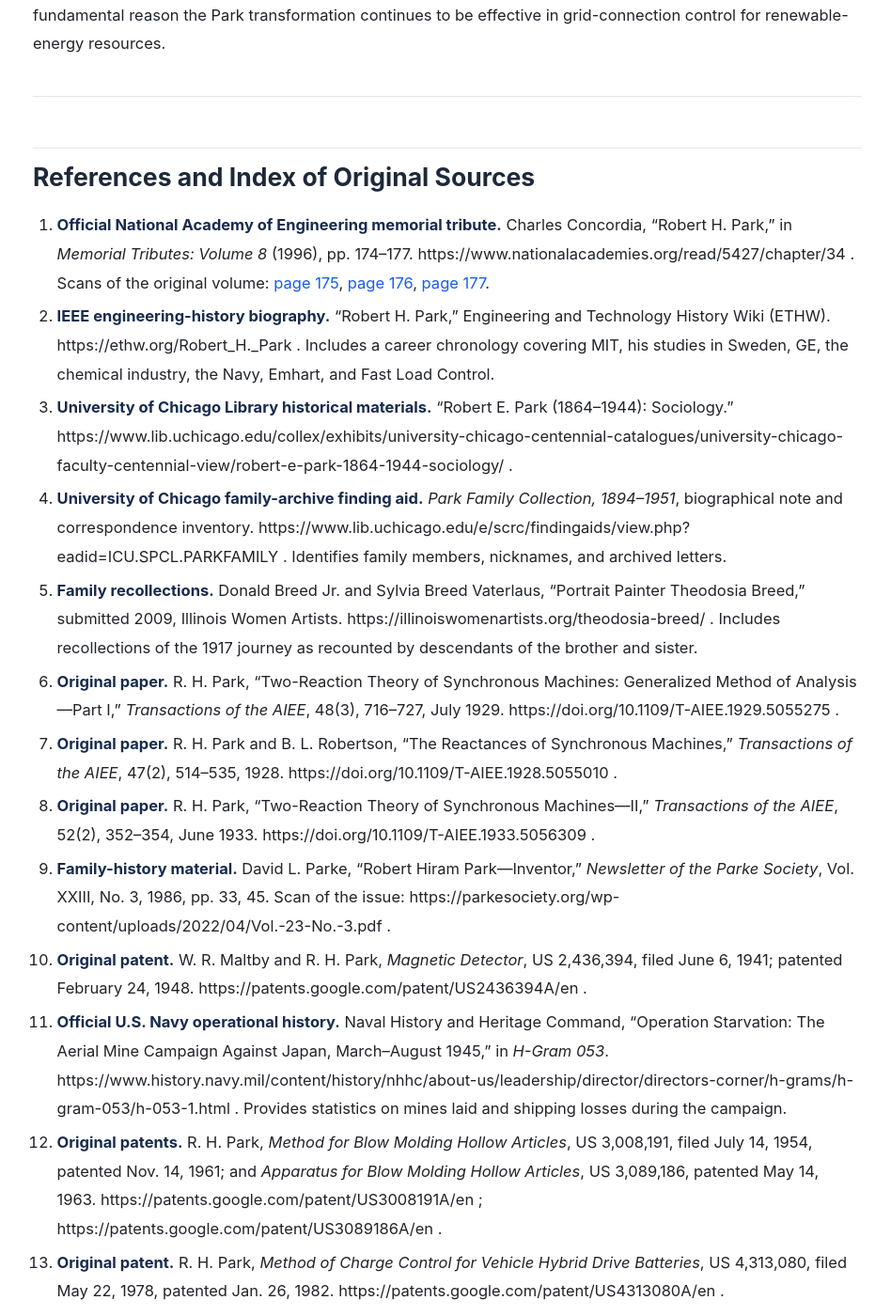
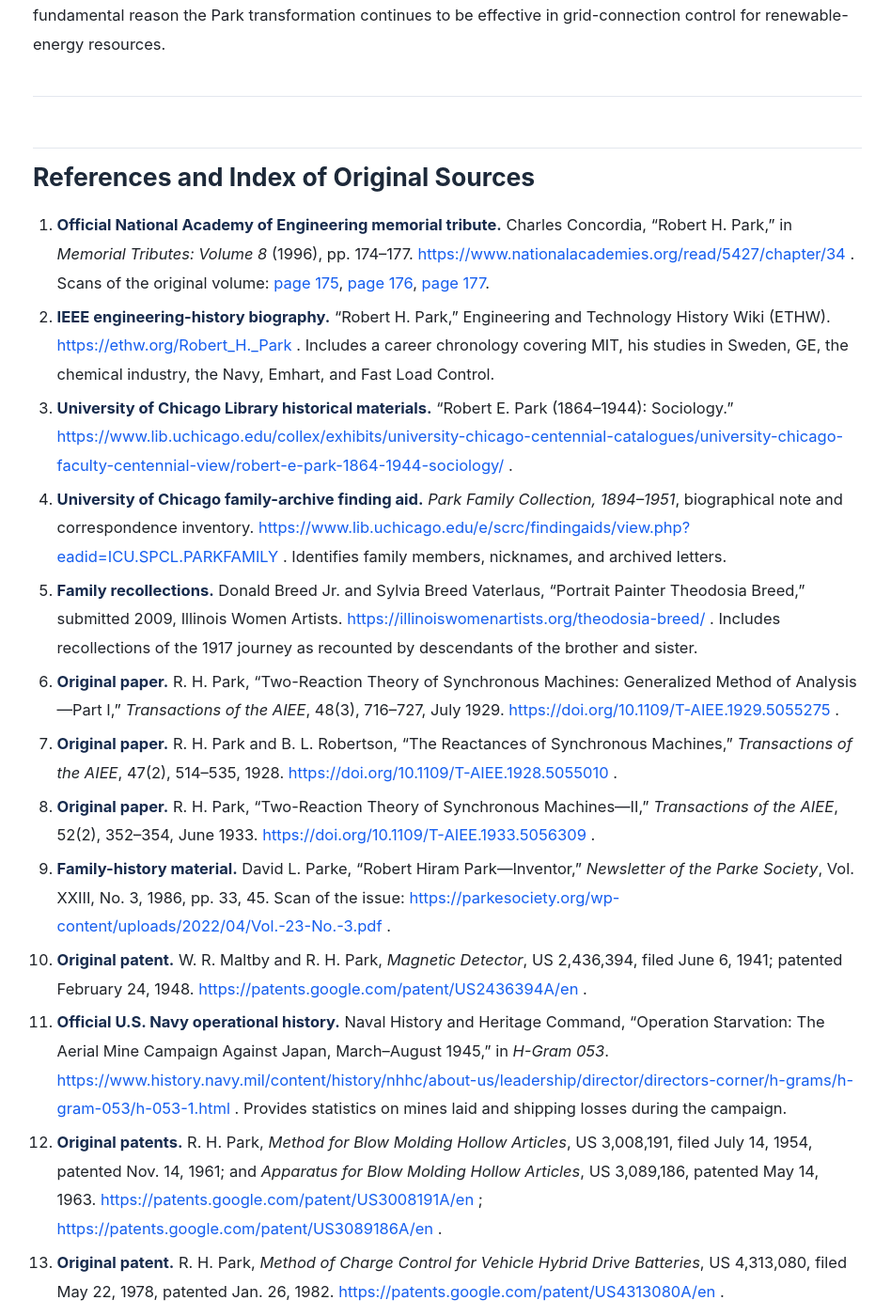
Before and after one commit to zoudehupowersystem/zoudehupowersystem.github.io, a Jekyll site: the page built from robert-h-park-remarkable-life.md, in a window 1280 px wide and 1400 px high, scrolled down 40147 px. Shown: the whole window at 94% size, without its empty margins (164-1112 px from the left). Built offline with Jekyll 4.4.1, drawn with Linux system fonts in a browser that asks for light colours; some of the changed text lies outside the part shown.

```diff
--- a/robert-h-park-remarkable-life.md
+++ b/robert-h-park-remarkable-life.md
@@ -1270,29 +1270,29 @@ The Park transformation selects coordinates that are convenient for control. Sem
 
 ## References and Index of Original Sources
 
-1. **Official National Academy of Engineering memorial tribute.** Charles Concordia, “Robert H. Park,” in *Memorial Tributes: Volume 8* (1996), pp. 174–177. https://www.nationalacademies.org/read/5427/chapter/34 . Scans of the original volume: [page 175](https://nap.nationalacademies.org/books/5427/gif/175.gif), [page 176](https://nap.nationalacademies.org/books/5427/gif/176.gif), [page 177](https://nap.nationalacademies.org/books/5427/gif/177.gif).
-2. **IEEE engineering-history biography.** “Robert H. Park,” Engineering and Technology History Wiki (ETHW). https://ethw.org/Robert_H._Park . Includes a career chronology covering MIT, his studies in Sweden, GE, the chemical industry, the Navy, Emhart, and Fast Load Control.
-3. **University of Chicago Library historical materials.** “Robert E. Park (1864–1944): Sociology.” https://www.lib.uchicago.edu/collex/exhibits/university-chicago-centennial-catalogues/university-chicago-faculty-centennial-view/robert-e-park-1864-1944-sociology/ .
-4. **University of Chicago family-archive finding aid.** *Park Family Collection, 1894–1951*, biographical note and correspondence inventory. https://www.lib.uchicago.edu/e/scrc/findingaids/view.php?eadid=ICU.SPCL.PARKFAMILY . Identifies family members, nicknames, and archived letters.
-5. **Family recollections.** Donald Breed Jr. and Sylvia Breed Vaterlaus, “Portrait Painter Theodosia Breed,” submitted 2009, Illinois Women Artists. https://illinoiswomenartists.org/theodosia-breed/ . Includes recollections of the 1917 journey as recounted by descendants of the brother and sister.
-6. **Original paper.** R. H. Park, “Two-Reaction Theory of Synchronous Machines: Generalized Method of Analysis—Part I,” *Transactions of the AIEE*, 48(3), 716–727, July 1929. https://doi.org/10.1109/T-AIEE.1929.5055275 .
-7. **Original paper.** R. H. Park and B. L. Robertson, “The Reactances of Synchronous Machines,” *Transactions of the AIEE*, 47(2), 514–535, 1928. https://doi.org/10.1109/T-AIEE.1928.5055010 .
-8. **Original paper.** R. H. Park, “Two-Reaction Theory of Synchronous Machines—II,” *Transactions of the AIEE*, 52(2), 352–354, June 1933. https://doi.org/10.1109/T-AIEE.1933.5056309 .
-9. **Family-history material.** David L. Parke, “Robert Hiram Park—Inventor,” *Newsletter of the Parke Society*, Vol. XXIII, No. 3, 1986, pp. 33, 45. Scan of the issue: https://parkesociety.org/wp-content/uploads/2022/04/Vol.-23-No.-3.pdf .
-10. **Original patent.** W. R. Maltby and R. H. Park, *Magnetic Detector*, US 2,436,394, filed June 6, 1941; patented February 24, 1948. https://patents.google.com/patent/US2436394A/en .
-11. **Official U.S. Navy operational history.** Naval History and Heritage Command, “Operation Starvation: The Aerial Mine Campaign Against Japan, March–August 1945,” in *H-Gram 053*. https://www.history.navy.mil/content/history/nhhc/about-us/leadership/director/directors-corner/h-grams/h-gram-053/h-053-1.html . Provides statistics on mines laid and shipping losses during the campaign.
-12. **Original patents.** R. H. Park, *Method for Blow Molding Hollow Articles*, US 3,008,191, filed July 14, 1954, patented Nov. 14, 1961; and *Apparatus for Blow Molding Hollow Articles*, US 3,089,186, patented May 14, 1963. https://patents.google.com/patent/US3008191A/en ; https://patents.google.com/patent/US3089186A/en .
-13. **Original patent.** R. H. Park, *Method of Charge Control for Vehicle Hybrid Drive Batteries*, US 4,313,080, filed May 22, 1978, patented Jan. 26, 1982. https://patents.google.com/patent/US4313080A/en .
-14. **Original patents.** R. H. Park, *Method of Improving the Stability of Interconnected Power Systems*, US 3,515,893, filed Feb. 7, 1966, patented June 2, 1970; *Method of Effecting Fast Turbine Valving for Improvement of Power System Stability*, US 3,848,138, patented 1974. https://patents.google.com/patent/US3515893A/en ; the subsequent reissue, https://patents.google.com/patent/USRE27842E/en , explicitly discusses an alternative implementation using digital signals and storage devices; https://patents.google.com/patent/US3848138A/en .
+1. **Official National Academy of Engineering memorial tribute.** Charles Concordia, “Robert H. Park,” in *Memorial Tributes: Volume 8* (1996), pp. 174–177. <https://www.nationalacademies.org/read/5427/chapter/34> . Scans of the original volume: [page 175](https://nap.nationalacademies.org/books/5427/gif/175.gif), [page 176](https://nap.nationalacademies.org/books/5427/gif/176.gif), [page 177](https://nap.nationalacademies.org/books/5427/gif/177.gif).
+2. **IEEE engineering-history biography.** “Robert H. Park,” Engineering and Technology History Wiki (ETHW). <https://ethw.org/Robert_H._Park> . Includes a career chronology covering MIT, his studies in Sweden, GE, the chemical industry, the Navy, Emhart, and Fast Load Control.
+3. **University of Chicago Library historical materials.** “Robert E. Park (1864–1944): Sociology.” <https://www.lib.uchicago.edu/collex/exhibits/university-chicago-centennial-catalogues/university-chicago-faculty-centennial-view/robert-e-park-1864-1944-sociology/> .
+4. **University of Chicago family-archive finding aid.** *Park Family Collection, 1894–1951*, biographical note and correspondence inventory. <https://www.lib.uchicago.edu/e/scrc/findingaids/view.php?eadid=ICU.SPCL.PARKFAMILY> . Identifies family members, nicknames, and archived letters.
+5. **Family recollections.** Donald Breed Jr. and Sylvia Breed Vaterlaus, “Portrait Painter Theodosia Breed,” submitted 2009, Illinois Women Artists. <https://illinoiswomenartists.org/theodosia-breed/> . Includes recollections of the 1917 journey as recounted by descendants of the brother and sister.
+6. **Original paper.** R. H. Park, “Two-Reaction Theory of Synchronous Machines: Generalized Method of Analysis—Part I,” *Transactions of the AIEE*, 48(3), 716–727, July 1929. <https://doi.org/10.1109/T-AIEE.1929.5055275> .
+7. **Original paper.** R. H. Park and B. L. Robertson, “The Reactances of Synchronous Machines,” *Transactions of the AIEE*, 47(2), 514–535, 1928. <https://doi.org/10.1109/T-AIEE.1928.5055010> .
+8. **Original paper.** R. H. Park, “Two-Reaction Theory of Synchronous Machines—II,” *Transactions of the AIEE*, 52(2), 352–354, June 1933. <https://doi.org/10.1109/T-AIEE.1933.5056309> .
+9. **Family-history material.** David L. Parke, “Robert Hiram Park—Inventor,” *Newsletter of the Parke Society*, Vol. XXIII, No. 3, 1986, pp. 33, 45. Scan of the issue: <https://parkesociety.org/wp-content/uploads/2022/04/Vol.-23-No.-3.pdf> .
+10. **Original patent.** W. R. Maltby and R. H. Park, *Magnetic Detector*, US 2,436,394, filed June 6, 1941; patented February 24, 1948. <https://patents.google.com/patent/US2436394A/en> .
+11. **Official U.S. Navy operational history.** Naval History and Heritage Command, “Operation Starvation: The Aerial Mine Campaign Against Japan, March–August 1945,” in *H-Gram 053*. <https://www.history.navy.mil/content/history/nhhc/about-us/leadership/director/directors-corner/h-grams/h-gram-053/h-053-1.html> . Provides statistics on mines laid and shipping losses during the campaign.
+12. **Original patents.** R. H. Park, *Method for Blow Molding Hollow Articles*, US 3,008,191, filed July 14, 1954, patented Nov. 14, 1961; and *Apparatus for Blow Molding Hollow Articles*, US 3,089,186, patented May 14, 1963. <https://patents.google.com/patent/US3008191A/en> ; <https://patents.google.com/patent/US3089186A/en> .
+13. **Original patent.** R. H. Park, *Method of Charge Control for Vehicle Hybrid Drive Batteries*, US 4,313,080, filed May 22, 1978, patented Jan. 26, 1982. <https://patents.google.com/patent/US4313080A/en> .
+14. **Original patents.** R. H. Park, *Method of Improving the Stability of Interconnected Power Systems*, US 3,515,893, filed Feb. 7, 1966, patented June 2, 1970; *Method of Effecting Fast Turbine Valving for Improvement of Power System Stability*, US 3,848,138, patented 1974. <https://patents.google.com/patent/US3515893A/en> ; the subsequent reissue, <https://patents.google.com/patent/USRE27842E/en> , explicitly discusses an alternative implementation using digital signals and storage devices; <https://patents.google.com/patent/US3848138A/en> .
 15. **Conference and journal papers.** R. H. Park, “Improved Reliability of Bulk Power Supply by Fast Load Control,” *Proceedings of the American Power Conference*, vol. 30 (1968), pp. 1128–1141; “Fast Turbine Valving,” *IEEE Transactions on Power Apparatus and Systems*, PAS-92 (1973), pp. 1065–1073. Bibliographic information used to check Park’s scholarly publications after his return to the power industry.
-16. **Contemporary paper and discussion.** B. M. Pasternack and N. B. Bhatt, “The Rockport Plant—Analysis of Temporary Fast Turbine Valving Tests,” *IEEE Transactions on Power Systems*, 3(2), 1988, pp. 529–540, including a discussion signed by R. H. Park. Paper retrieval link: https://home.engineering.iastate.edu/~jdm/ee554/FastValvingRockport1988paper1.pdf .
-17. **Historical list of IEEE Lamme Medal recipients.** Engineering and Technology History Wiki, “IEEE Lamme Medal,” listing Robert H. Park and Yu H. Ku for 1972. https://ethw.org/IEEE_Lamme_Medal .
+16. **Contemporary paper and discussion.** B. M. Pasternack and N. B. Bhatt, “The Rockport Plant—Analysis of Temporary Fast Turbine Valving Tests,” *IEEE Transactions on Power Systems*, 3(2), 1988, pp. 529–540, including a discussion signed by R. H. Park. Paper retrieval link: <https://home.engineering.iastate.edu/~jdm/ee554/FastValvingRockport1988paper1.pdf> .
+17. **Historical list of IEEE Lamme Medal recipients.** Engineering and Technology History Wiki, “IEEE Lamme Medal,” listing Robert H. Park and Yu H. Ku for 1972. <https://ethw.org/IEEE_Lamme_Medal> .
 18. **Bibliographic lead for a contemporary obituary.** “In Memory of. Robert H. Park. Inventor, Engineer,” *IEEE Power Engineering Review*, 14(5), May 1994, p. 26. [DOI: 10.1109/MPER.1994.279095](https://doi.org/10.1109/MPER.1994.279095).
-19. **MIT historical project.** “Ku Yu Hsiu—Polymath,” *Early Chinese Students at MIT*. https://earlychinesemit.mit.edu/student-profiles/ku-yu-hsiu-polymath/ . Used to check Ku’s degrees and the title of his 1928 doctoral dissertation.
-20. **IEEE engineering-history biography.** “Yu Hsiu Ku,” ETHW. https://ethw.org/Yu_Hsiu_Ku . Used to check Ku’s employment at GE, his academic career after 1950, and his 1972 award.
-21. **Chinese-language historical study.** Yang Huizhong, Fang Guanghui, and Ji Zhicheng, “Mr. Ku Yu Hsiu’s Innovations in Science and Technology,” *Journal of Jiangnan University (Humanities & Social Sciences)*, vol. 2, no. 1, 2003, reprinted by the Ku Yu Hsiu Memorial Hall: https://guyx.org/index.php?a=memory&id=226&m=article . The article provides a historical overview of “Ku variables.”
-22. **Original paper.** Y. H. Ku, “Transient Analysis of A-C. Machinery,” *Transactions of the AIEE*, 48(3), 707–714, 1929. https://doi.org/10.1109/T-AIEE.1929.5055273 .
-23. **Original paper.** Y. H. Ku, “Transient Analysis of Rotating Machines and Stationary Networks by Means of Rotating Reference Frames,” *Transactions of the AIEE*, 70(1), 943–957, 1951. https://doi.org/10.1109/T-AIEE.1951.5060505 . The original abstract explicitly discusses the relationship between forward and backward components and direct- and quadrature-axis components.
+19. **MIT historical project.** “Ku Yu Hsiu—Polymath,” *Early Chinese Students at MIT*. <https://earlychinesemit.mit.edu/student-profiles/ku-yu-hsiu-polymath/> . Used to check Ku’s degrees and the title of his 1928 doctoral dissertation.
+20. **IEEE engineering-history biography.** “Yu Hsiu Ku,” ETHW. <https://ethw.org/Yu_Hsiu_Ku> . Used to check Ku’s employment at GE, his academic career after 1950, and his 1972 award.
+21. **Chinese-language historical study.** Yang Huizhong, Fang Guanghui, and Ji Zhicheng, “Mr. Ku Yu Hsiu’s Innovations in Science and Technology,” *Journal of Jiangnan University (Humanities & Social Sciences)*, vol. 2, no. 1, 2003, reprinted by the Ku Yu Hsiu Memorial Hall: <https://guyx.org/index.php?a=memory&id=226&m=article> . The article provides a historical overview of “Ku variables.”
+22. **Original paper.** Y. H. Ku, “Transient Analysis of A-C. Machinery,” *Transactions of the AIEE*, 48(3), 707–714, 1929. <https://doi.org/10.1109/T-AIEE.1929.5055273> .
+23. **Original paper.** Y. H. Ku, “Transient Analysis of Rotating Machines and Stationary Networks by Means of Rotating Reference Frames,” *Transactions of the AIEE*, 70(1), 943–957, 1951. <https://doi.org/10.1109/T-AIEE.1951.5060505> . The original abstract explicitly discusses the relationship between forward and backward components and direct- and quadrature-axis components.
 
 24. **Modern original research: the complex–real relationship between Ku and Park quantities.** M. Bakkar, S. Bogarra, A. Rolán, F. Córcoles, J. Saura, “Voltage sag influence on controlled three-phase grid-connected inverters according to the Spanish grid code,” *IET Generation, Transmission & Distribution*, 14(10), 1882–1892, 2020. [DOI: 10.1049/iet-gtd.2019.1496](https://doi.org/10.1049/iet-gtd.2019.1496). Section 3.1 explicitly describes the Ku transformation as the complex form of the Park transformation and explains that the forward and backward components of real instantaneous quantities are complex conjugates.
 25. **Modern original research: explicit matrices and normalization.** A. Rolán, S. Bogarra, M. Bakkar, “Integration of Distributed Energy Resources to Unbalanced Grids Under Voltage Sags With Grid Code Compliance,” *IEEE Transactions on Smart Grid*, 13(1), 355–366, January 2022. [DOI: 10.1109/TSG.2021.3107984](https://doi.org/10.1109/TSG.2021.3107984). Equation (21) in Appendix B gives the power-invariant Ku matrix, and Equation (26) gives its relationship to Park quantities. [University repository record](https://upcommons.upc.edu/handle/2117/361578).
```
Also changed, not shown: other parts of robert-h-park-remarkable-life.md (+1 -1 lines).
